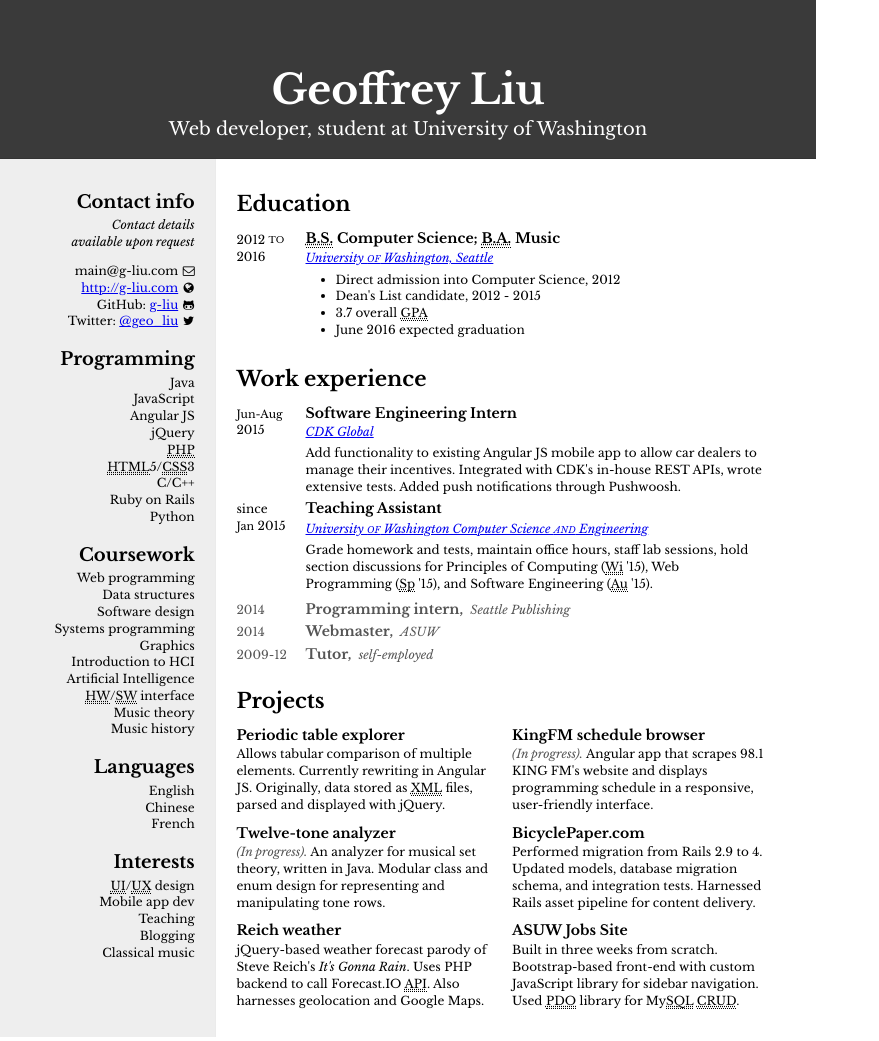
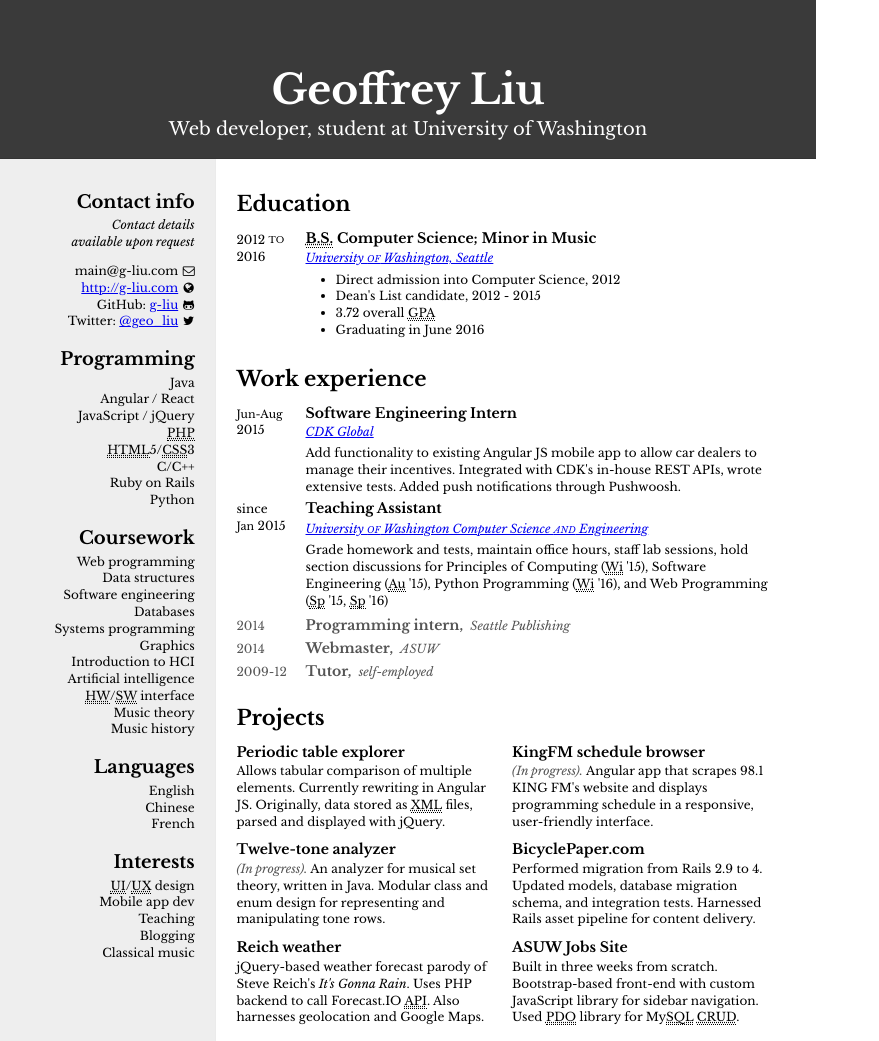
Before and after one commit to g-liu/resume, a plain HTML site: page index.html in a window 1280 px wide. Shown: the top 1041 px of the page, without its empty margins (0-879 px from the left). Drawn offline with nearby package versions, Linux system fonts and the light colour scheme.

Commit message:
Update resume

```diff
--- a/index.html
+++ b/index.html
@@ -34,9 +34,8 @@
 				<h3>Programming</h3>
 				<ul>
 					<li>Java</li>
-					<li>JavaScript</li>
-					<li>Angular JS</li>
-					<li>jQuery</li>
+					<li>Angular / React</li>
+					<li>JavaScript / jQuery</li>
 					<li><abbr title="PHP Hypertext Processor">PHP</abbr></li>
 					<li><abbr title="HyperText Markup Language">HTML</abbr>5/<abbr title="Cascading Style Sheets">CSS</abbr>3</li>
 					<li>C/C++</li>
@@ -51,11 +50,12 @@
 					<li>Web programming</li>
 					<li>Data structures</li>
 					<!-- <li>Linux tools</li> -->
-					<li>Software design</li>
+					<li>Software engineering</li>
+					<li>Databases</li>
 					<li>Systems programming</li>
 					<li>Graphics</li>
 					<li>Introduction to HCI</li>
-					<li>Artificial Intelligence</li>
+					<li>Artificial intelligence</li>
 					<li><abbr title="Hardware">HW</abbr>/<abbr title="Software">SW</abbr> interface</li>
 					<!-- <li>Java programming</li> -->
 					<li>Music theory</li>
@@ -95,7 +95,7 @@
 						<td class="job-title">
 							<h4>
 								<abbr title="Bachelor of Science">B.S.</abbr> Computer Science;
-								<abbr title="Bachelor of Arts">B.A.</abbr> Music
+								Minor in Music
 							</h4>
 						</td>
 						<td class="type"><!-- Undergraduate --></td>
@@ -108,8 +108,8 @@
 							<ul class="bulleted">
 								<li>Direct admission into Computer Science, 2012</li>
 								<li>Dean's List candidate, 2012 - 2015</li>
-								<li>3.7 overall <abbr title="Grade Point Average">GPA</abbr></li>
-								<li>June 2016 expected graduation</li>
+								<li>3.72 overall <abbr title="Grade Point Average">GPA</abbr></li>
+								<li>Graduating in June 2016</li>
 							</ul>
 						</td>
 					</tr>
@@ -146,7 +146,7 @@
 					</tr>
 					<tr>
 						<td class="job-description" colspan="2">
-							<p>Grade homework and tests, maintain office hours, staff lab sessions, hold section discussions for Principles of Computing (<abbr title="Winter">Wi</abbr> '15), Web Programming (<abbr title="Spring">Sp</abbr> '15), and Software Engineering (<abbr title="Autumn">Au</abbr> '15).</p>
+							<p>Grade homework and tests, maintain office hours, staff lab sessions, hold section discussions for Principles of Computing (<abbr title="Winter">Wi</abbr> '15), Software Engineering (<abbr title="Autumn">Au</abbr> '15), Python Programming (<abbr title="Winter">Wi</abbr> '16), and Web Programming (<abbr title="Spring">Sp</abbr> '15, <abbr title="Spring">Sp</abbr> '16)</p>
 						</td>
 					</tr>
 
@@ -239,7 +239,7 @@
 				</section>
 			</div>
 
-			<footer>Last updated 5 October 2015</footer>
+			<footer>Last updated 24 March 2016</footer>
 
 		</div><!-- #right -->
 	</div>
```
Also changed, not shown: 1 other file.
